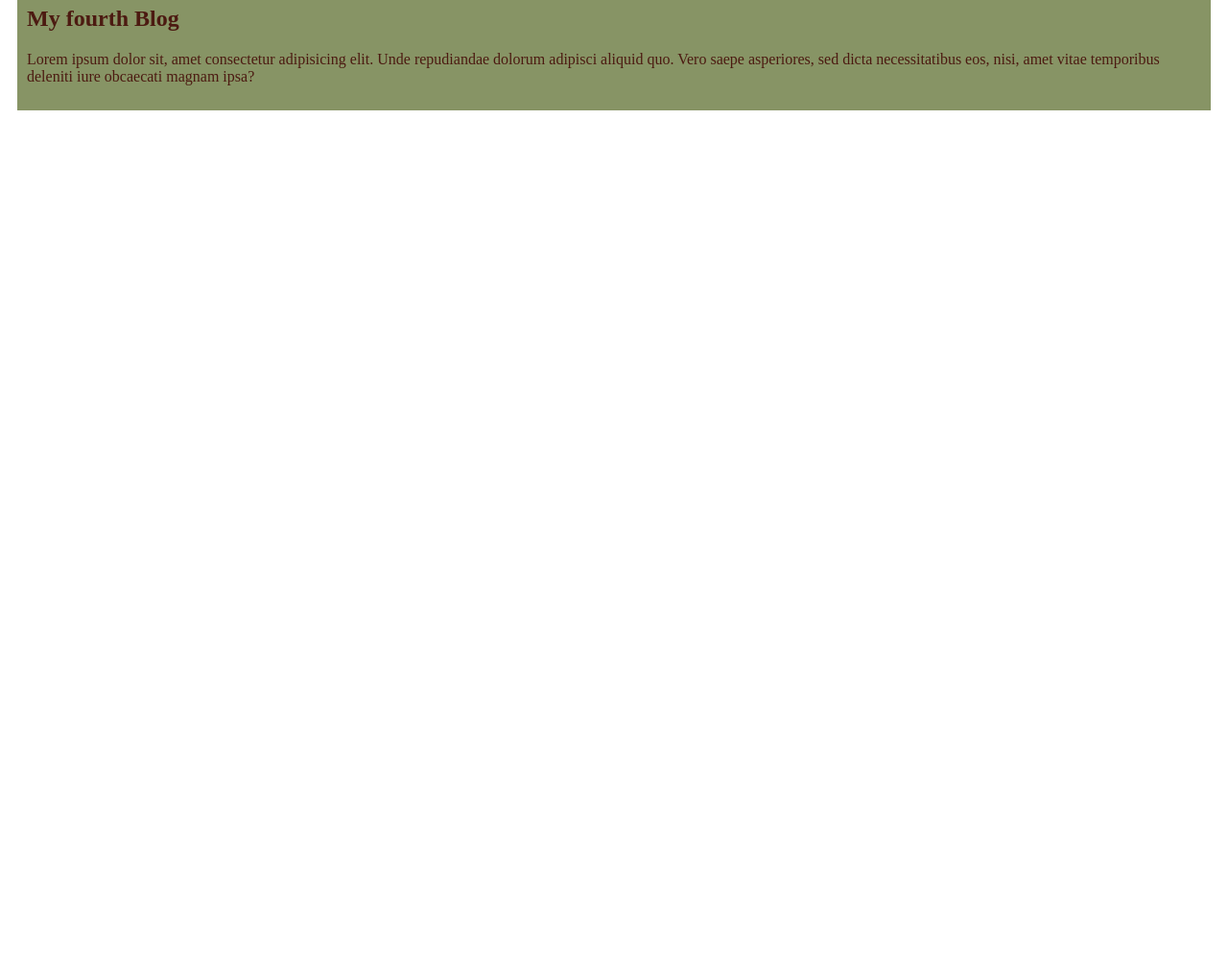
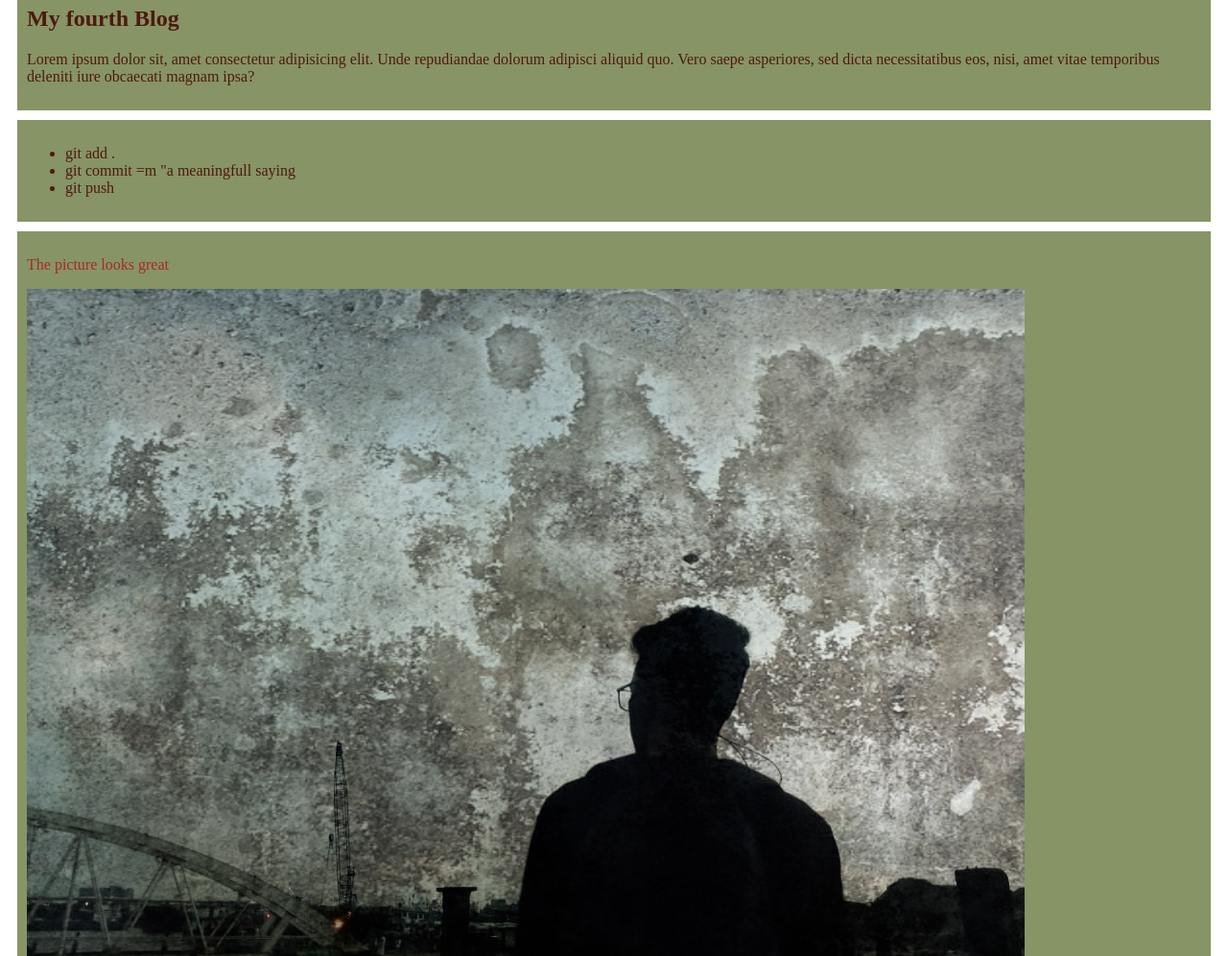
Before and after one commit to CaliforniaD/my-first-git-repost, a plain HTML site: page index.html in a window 1280 px wide. Shown: the part 480-1476 px from the top of the page at 96% size. Before the commit the page ends 800 px from the top, so only its background shows below. Drawn offline with Linux system fonts and the light colour scheme.

Commit message:
first commit

```diff
--- a/index.html
+++ b/index.html
@@ -23,5 +23,16 @@
         <h2>My fourth Blog</h2>
         <p>Lorem ipsum dolor sit, amet consectetur adipisicing elit. Unde repudiandae dolorum adipisci aliquid quo. Vero saepe asperiores, sed dicta necessitatibus eos, nisi, amet vitae temporibus deleniti iure obcaecati magnam ipsa?</p>
     </div>
+    <div>
+        <ul>
+            <li>git add .</li>
+            <li>git commit =m "a meaningfull saying</li>
+            <li>git push </li>
+        </ul>
+    </div>
+    <div>
+        <p class="y">The picture looks great</p>
+        <img src="images/PSX_20210817_201244.jpg" alt="">
+    </div>
 </body>
 </html>
--- a/style/blog.css
+++ b/style/blog.css
@@ -4,3 +4,6 @@ div{
     padding: 10px;
     margin: 10px;
 }
+.y{
+    color: brown;
+}
```
Also changed, not shown: images/PSX_20210817_201244.jpg (added).
